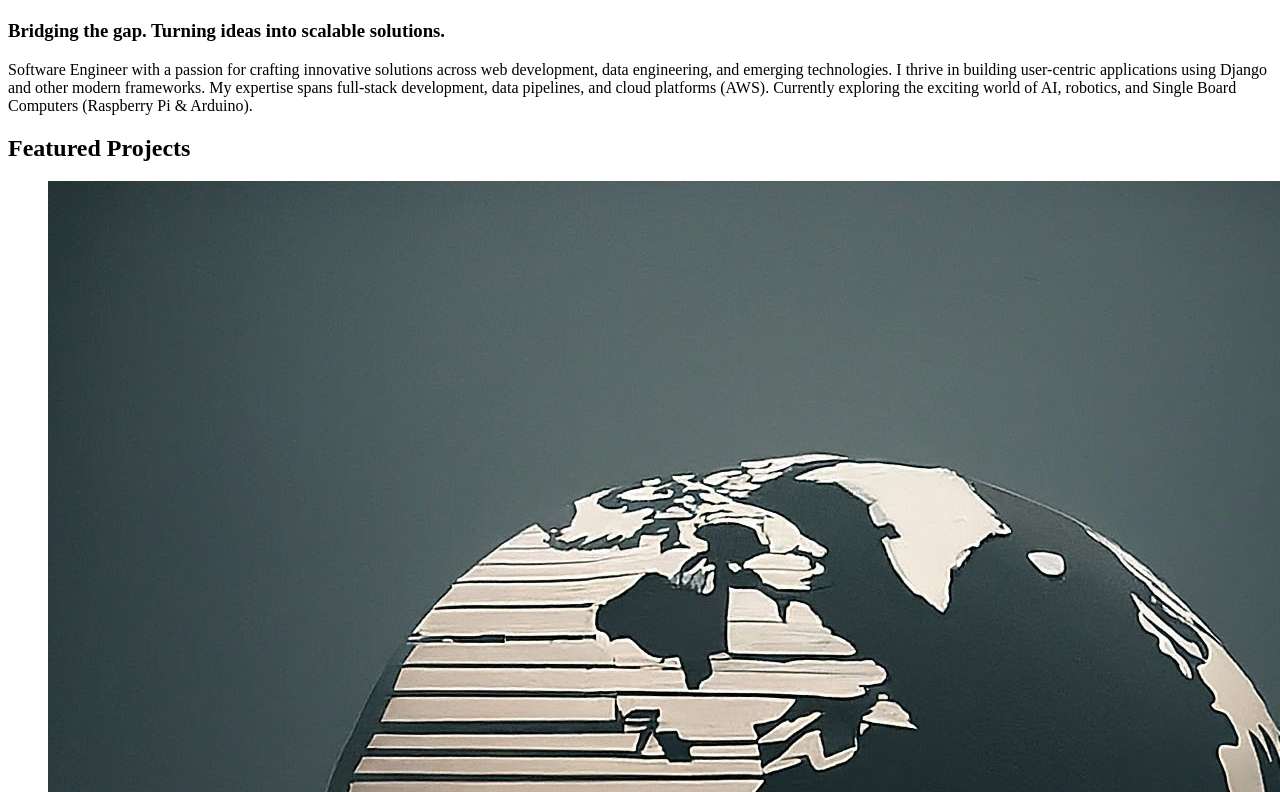
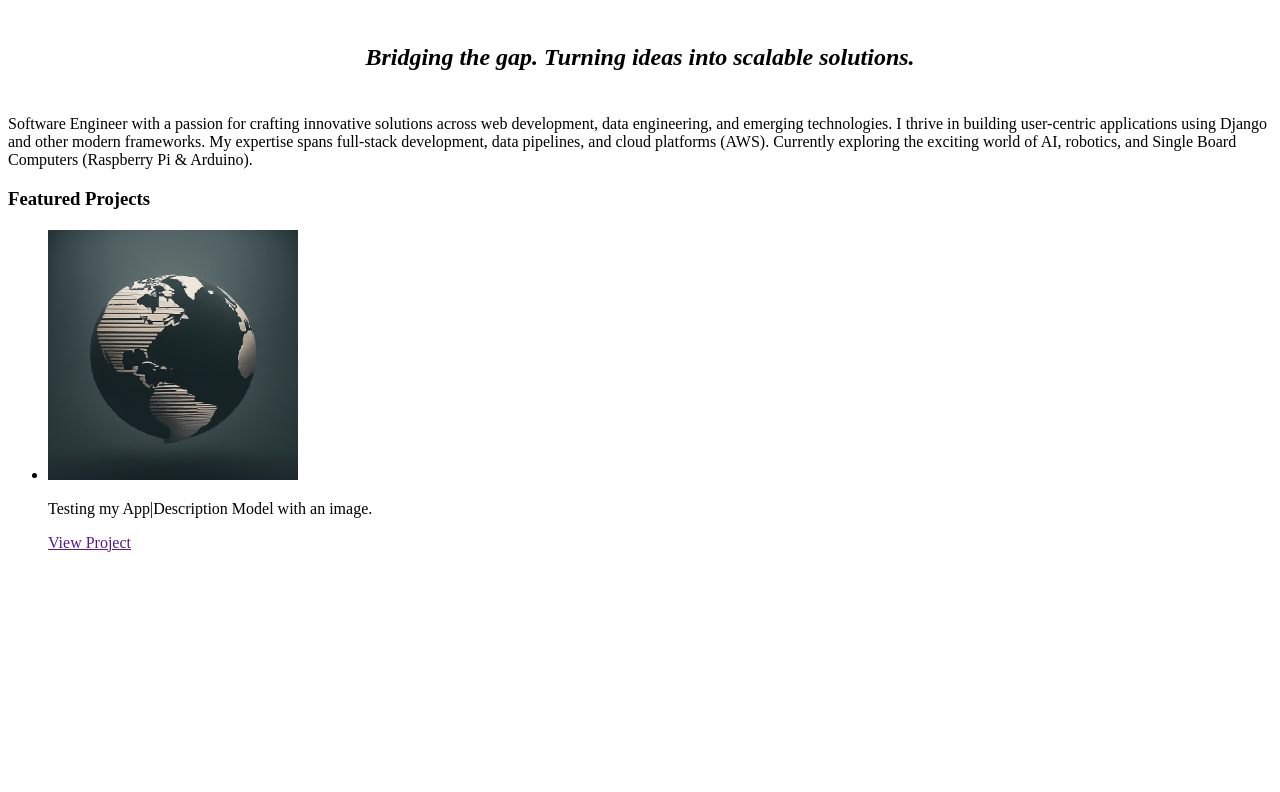
Before and after one commit to ZichKoding/Django-Portfolio, a Django app: page / in a window 1280 px wide; the page is wider, and only the part inside the window is pictured. Shown: the part 108-900 px from the top of that part. After the commit the page ends 660 px from the top of that part, so only its background shows below. Run offline with Django 5.2, Linux system fonts and the light colour scheme; data comes from the database, SQL or seed files in the repository; both versions use the stored data as it was after the commit.

Commit message:
HeMission statement design complete

```diff
--- a/zichko_portfolio/portfolio/static/style.css
+++ b/zichko_portfolio/portfolio/static/style.css
@@ -1,3 +1,4 @@
+/* HEADER START */
 header {
     background-color: #333;
     color: white;
@@ -55,7 +56,27 @@ header {
     cursor: pointer;
 }
 
+/* HEADER END */
+
+/* MISSION STATEMENT START */
+.mission-container {
+    display: flex;
+    justify-content: center;
+    align-items: center;
+    flex-direction: column;
+    margin-bottom: 20px;
+}
+
+.mission-statement {
+    font-size: 1.5rem;
+    font-style: italic;
+    text-align: center;
+}
+
+/* MISSION STATEMENT END */
+
 @media (max-width: 700px) {
+    /* HEADER START */
     .menu-icon {
         display: block;
     }
@@ -88,4 +109,6 @@ header {
     .nav-list.show {
         transform: translateX(0);
     }
+
+    /* HEADER END */
 }
--- a/zichko_portfolio/portfolio/templates/portfolio/index.html
+++ b/zichko_portfolio/portfolio/templates/portfolio/index.html
@@ -40,11 +40,12 @@
         </header>
 
         <main>
-            <section>
-                <h3>
+            <section class="mission-container">
+                <h3 class="mission-statement">
                     {{ mission_statement }}
                 </h3>
             </section>
+            <section class="apps-summary-container">
                 <section>
                     <p>{{ summary }}</p>
                 </section>
@@ -54,13 +55,14 @@
                         {% for apps in app_description %}
                             <li>
                                 <h2>{{ apps.name }}</h2>
-                            <img src="{{ apps.app_image.url }}" alt="{{ apps.app_name }}">
+                                <img src="{{ apps.app_image.url }}" alt="{{ apps.app_name }}" width="250px">
                                 <p>{{ apps.app_description }}</p>
                                 <a href="{{ apps.url }}">View Project</a>
                             </li>
                         {% endfor %}
                     </ul>
                 </section>
+            </section>
         <script src="{% static 'index.js' %}" async defer></script>
     </body>
 </html>
```
Also changed, not shown: zichko_portfolio/db.sqlite3. Lines whose indentation alone changed are shown as unchanged.
